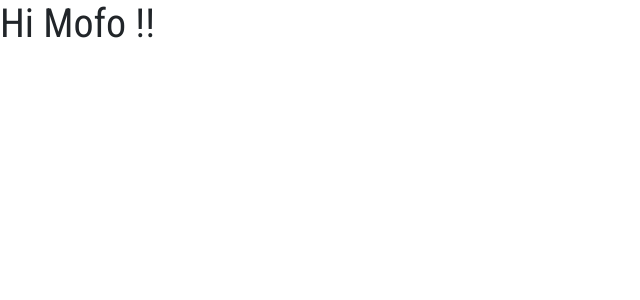
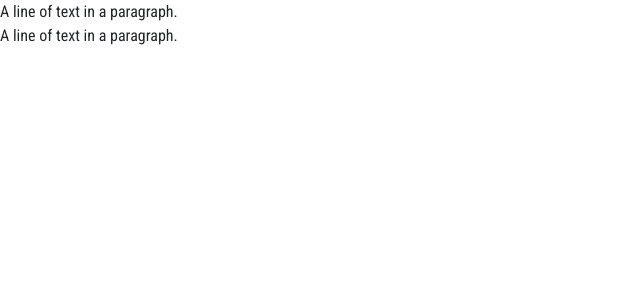
Before and after one commit to shelcia/kaagitham, a React (Create React App) app: page / in a window 1280 px wide. Shown: the top 300 px of the page, without its empty margins (0-640 px from the left). Built offline with nearby package versions, Linux system fonts and the light colour scheme; no server answers.

Commit message:
update socket functionalities

```diff
--- a/src/App.js
+++ b/src/App.js
@@ -1,10 +1,12 @@
 import React from "react";
 import "./styles/style.css";
+import Editor from "./components/Editor";
 
 const App = () => {
   return (
     <React.Fragment>
-      <h1>Hi Mofo !!</h1>
+      <Editor />
+      <Editor />
     </React.Fragment>
   );
 };
--- /dev/null
+++ b/src/components/Editor.jsx
@@ -0,0 +1,43 @@
+import React, { useEffect, useMemo, useState, useRef } from "react";
+import { createEditor } from "slate";
+import { Slate, Editable, withReact } from "slate-react";
+import io from "socket.io-client";
+
+const socket = io("localhost:4000");
+
+const Editor = () => {
+  const editor = useMemo(() => withReact(createEditor()), []);
+  const id = useRef(`${Date.now()}`);
+
+  useEffect(() => {
+    socket.on("sendText", (text) => {
+      if (id.current !== text.id) {
+        setValue(text.data);
+        console.log("all other users");
+      }
+    });
+  }, []);
+
+  const [value, setValue] = useState([
+    {
+      type: "paragraph",
+      children: [{ text: "A line of text in a paragraph." }],
+    },
+  ]);
+  return (
+    <React.Fragment>
+      <Slate
+        editor={editor}
+        value={value}
+        onChange={(newValue) => {
+          setValue(newValue);
+          socket.emit("text", newValue, id.current);
+        }}
+      >
+        <Editable />
+      </Slate>
+    </React.Fragment>
+  );
+};
+
+export default Editor;
```
Also changed, not shown: package.json (+8 -1 lines), 1 other file (tests, documents, lock files or other folders).
